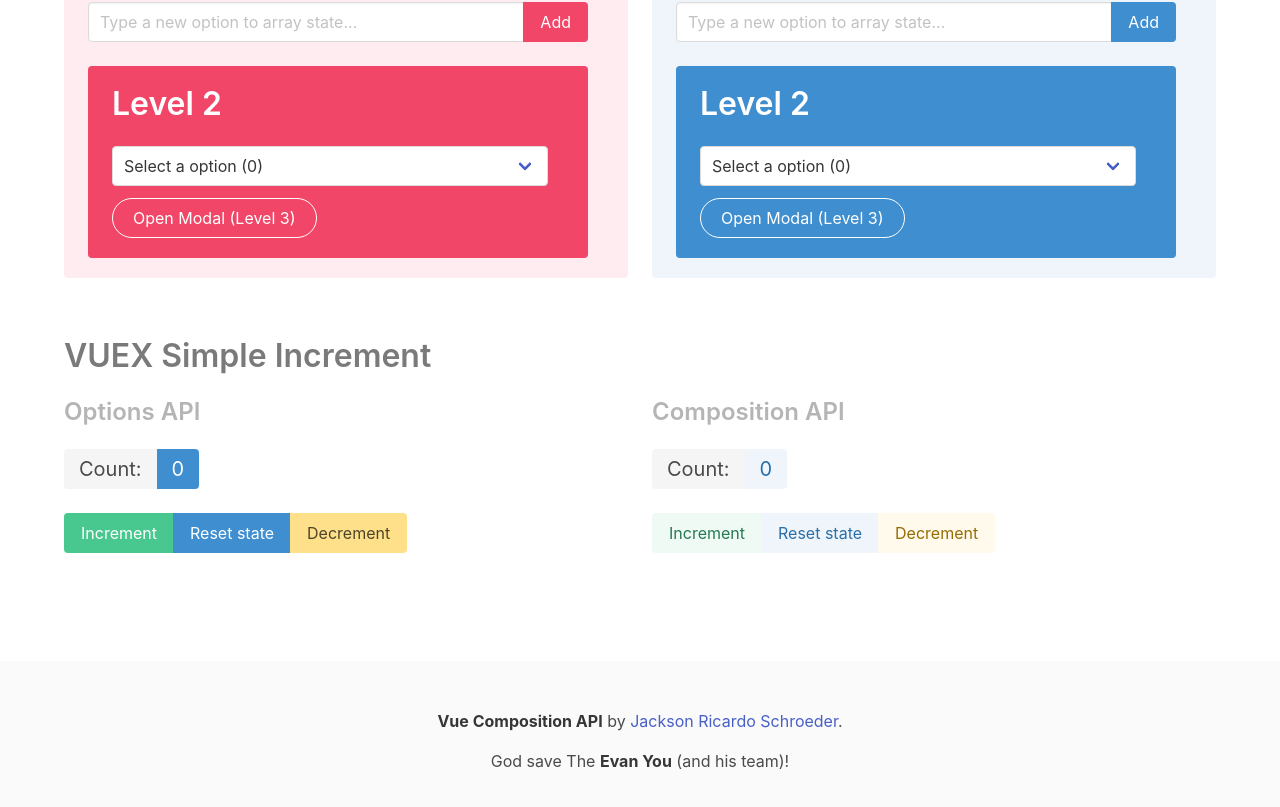
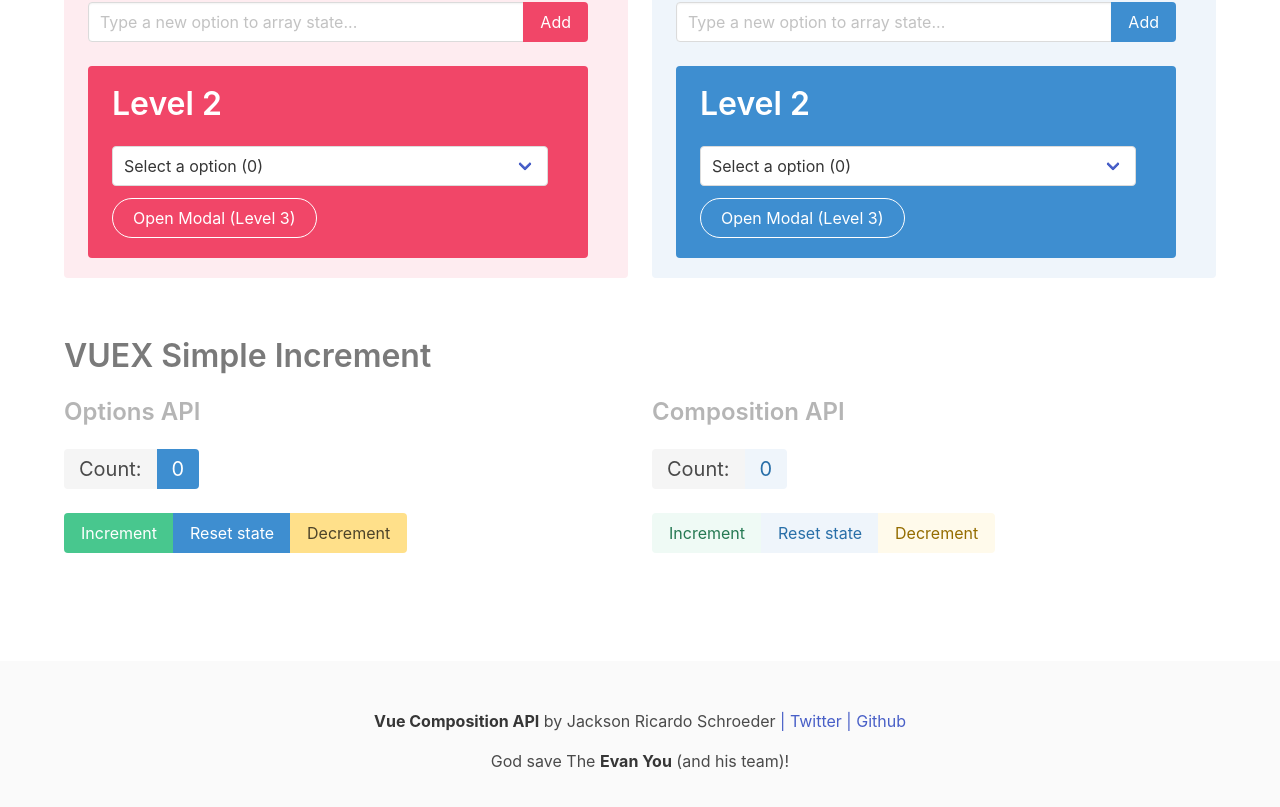
Before and after one commit to xereda/vite-compositon-api, a Vue app: page / in a window 1280 px wide. Shown: the part 832-1639 px from the top of the page. Built offline with nearby package versions, Linux system fonts and the light colour scheme.

Commit message:
add gif example

```diff
--- a/src/components/app-footer.vue
+++ b/src/components/app-footer.vue
@@ -1,9 +1,14 @@
 <template>
   <footer class="footer">
     <div class="content has-text-centered">
-      <p>
-        <strong>Vue Composition API</strong> by
-        <a href="https://www.twitter.com/xereda">Jackson Ricardo Schroeder</a>.
+      <p class="">
+        <strong>Vue Composition API</strong> by Jackson Ricardo Schroeder
+        <a href="https://www.twitter.com/xereda">
+          | Twitter |
+        </a>
+        <a href="https://github.com/xereda/vite-compositon-api">
+          Github
+        </a>
       </p>
       <p>God save The <strong>Evan You</strong> (and his team)!</p>
     </div>
```
Also changed, not shown: public/example.gif (added), 1 other file (tests, documents, lock files or other folders).
